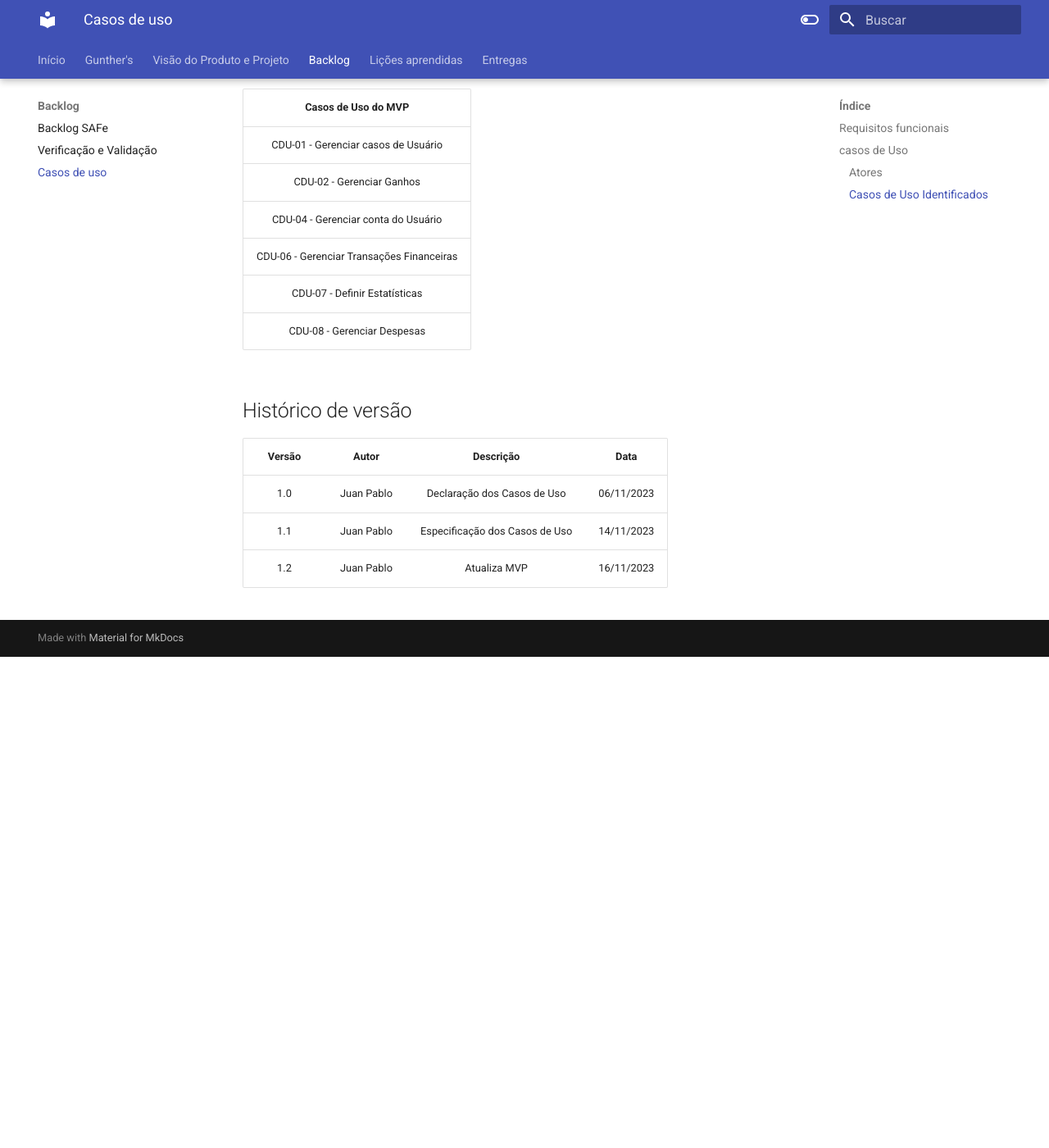
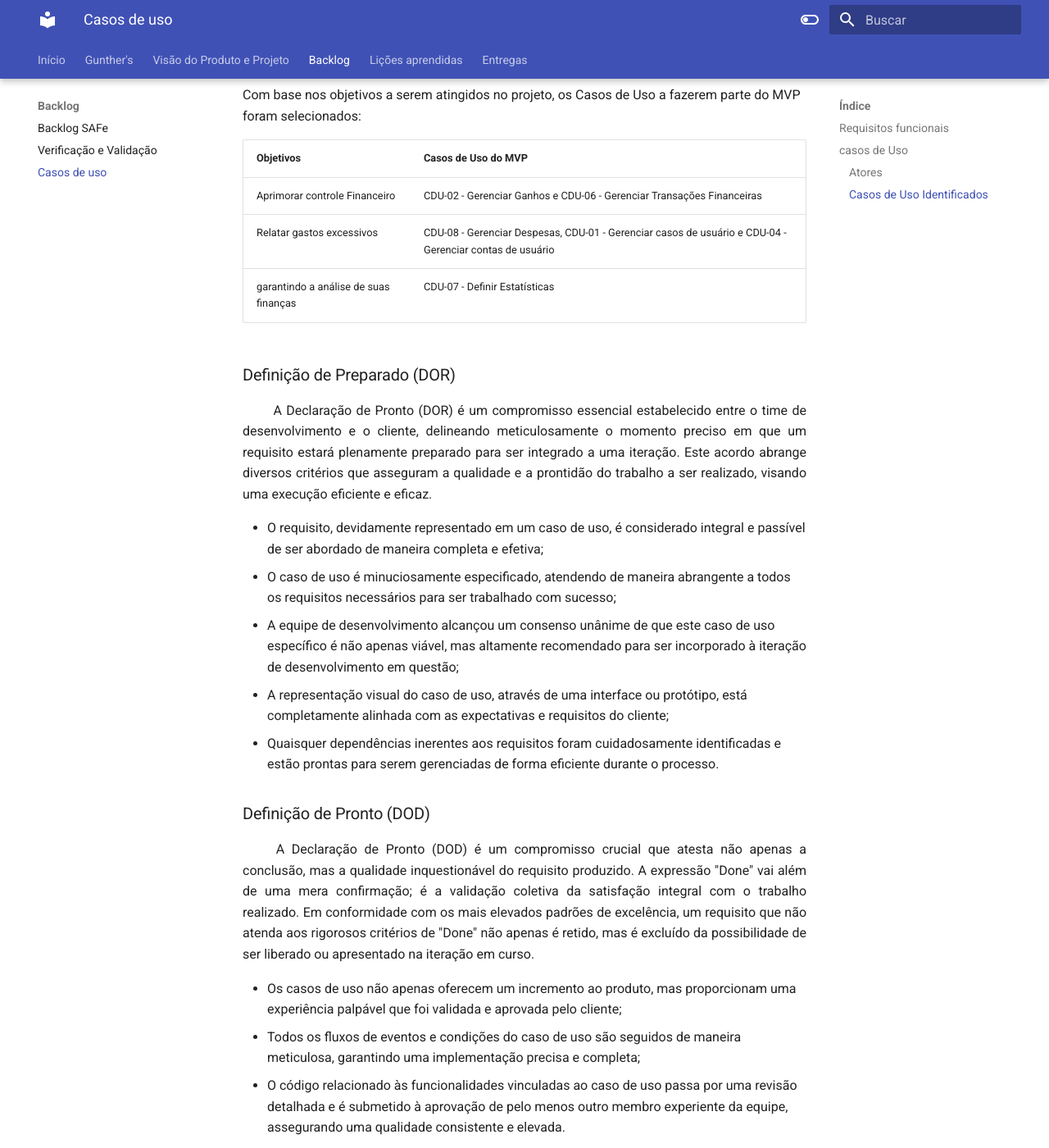
Before and after one commit to mdsreq-fga-unb/2023.2-CarteiraControl, an MkDocs documentation site: the page built from docs/caso_uso.md, in a window 1280 px wide and 1400 px high, scrolled down 25467 px. Shown: the whole window at 82% size. Built offline with MkDocs 1.6.1 and Material for MkDocs 9.7.7, drawn with Linux system fonts in a browser that asks for light colours; before the commit the page ends 26268 px from its top, so only the background shows below that.

Commit message:
mvp com objetivos, DOR e DOD

```diff
--- a/docs/caso_uso.md
+++ b/docs/caso_uso.md
@@ -685,19 +685,39 @@ Este caso de uso permite que o usuário altere, delete, registre, categorize, pe
 ## 9. Informações Adicionais
 
 - Nenhuma informação adicional fornecida.
+### Backlog Priorizado
+
 
 ### MVP
 
 Com base nos objetivos a serem atingidos no projeto, os Casos de Uso a fazerem parte do MVP foram selecionados:
 
-| Casos de Uso do MVP |
-|:----:|
-|CDU-01 - Gerenciar casos de Usuário |
-|CDU-02 - Gerenciar Ganhos|
-|CDU-04 - Gerenciar conta do Usuário |
-|CDU-06 - Gerenciar Transações Financeiras |
-|CDU-07 - Definir Estatísticas |
-|CDU-08 - Gerenciar Despesas |
+|Objetivos| Casos de Uso do MVP |
+|---|----|
+|Aprimorar controle Financeiro| CDU-02 - Gerenciar Ganhos e CDU-06 - Gerenciar Transações Financeiras  |
+| Relatar gastos excessivos | CDU-08 - Gerenciar Despesas, CDU-01 - Gerenciar casos de usuário e CDU-04 -  Gerenciar contas de usuário
+|garantindo a análise de suas finanças| CDU-07 - Definir Estatísticas|
+
+### Definição de Preparado (DOR)
+
+<p align="justify">&emsp;&emsp; A Declaração de Pronto (DOR) é um compromisso essencial estabelecido entre o time de desenvolvimento e o cliente, delineando meticulosamente o momento preciso em que um requisito estará plenamente preparado para ser integrado a uma iteração. Este acordo abrange diversos critérios que asseguram a qualidade e a prontidão do trabalho a ser realizado, visando uma execução eficiente e eficaz.</p>
+
+ - O requisito, devidamente representado em um caso de uso, é considerado integral e passível de ser abordado de maneira completa e efetiva;
+ - O caso de uso é minuciosamente especificado, atendendo de maneira abrangente a todos os requisitos necessários para ser trabalhado com sucesso;
+ - A equipe de desenvolvimento alcançou um consenso unânime de que este caso de uso específico é não apenas viável, mas altamente recomendado para ser incorporado à iteração de desenvolvimento em questão;
+ - A representação visual do caso de uso, através de uma interface ou protótipo, está completamente alinhada com as expectativas e requisitos do cliente;
+ - Quaisquer dependências inerentes aos requisitos foram cuidadosamente identificadas e estão prontas para serem gerenciadas de forma eficiente durante o processo.
+
+### Definição de Pronto (DOD)
+
+<p align="justify">&emsp;&emsp; A Declaração de Pronto (DOD) é um compromisso crucial que atesta não apenas a conclusão, mas a qualidade inquestionável do requisito produzido. A expressão "Done" vai além de uma mera confirmação; é a validação coletiva da satisfação integral com o trabalho realizado. Em conformidade com os mais elevados padrões de excelência, um requisito que não atenda aos rigorosos critérios de "Done" não apenas é retido, mas é excluído da possibilidade de ser liberado ou apresentado na iteração em curso.</p>
+
+- Os casos de uso não apenas oferecem um incremento ao produto, mas proporcionam uma experiência palpável que foi validada e aprovada pelo cliente;
+- Todos os fluxos de eventos e condições do caso de uso são seguidos de maneira meticulosa, garantindo uma implementação precisa e completa;
+- O código relacionado às funcionalidades vinculadas ao caso de uso passa por uma revisão detalhada e é submetido à aprovação de pelo menos outro membro experiente da equipe, assegurando uma qualidade consistente e elevada.
+
+
+
 
 
 
```
